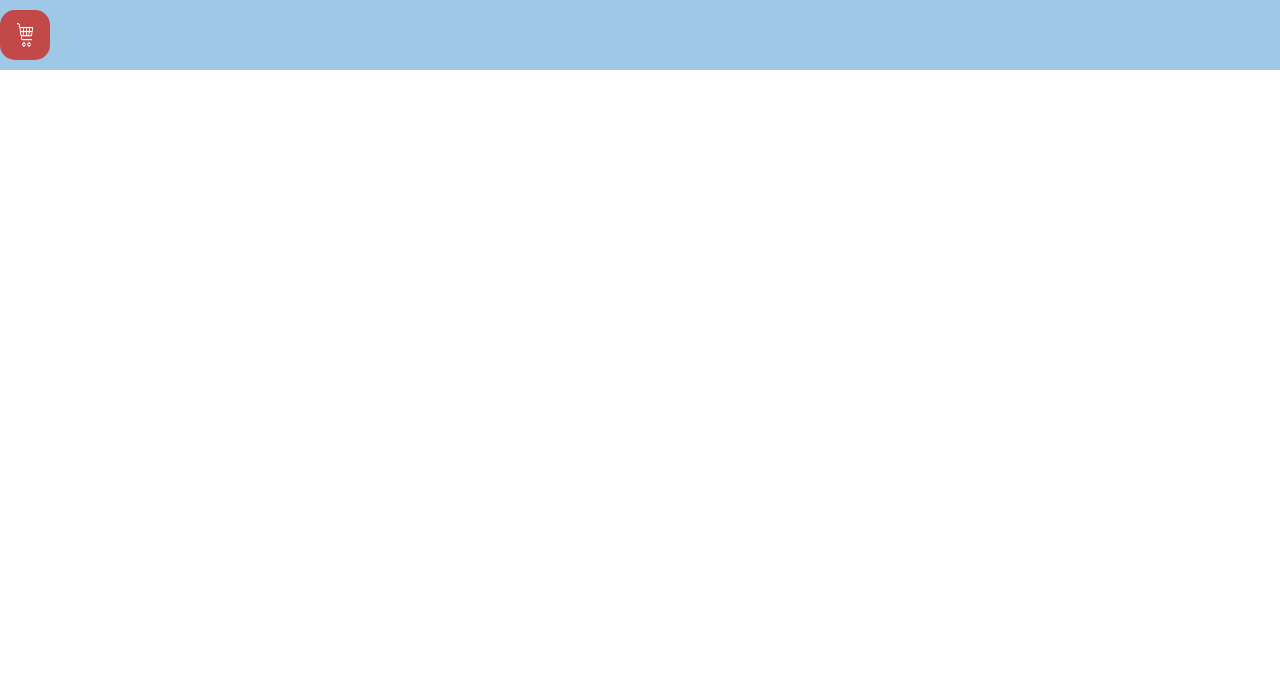
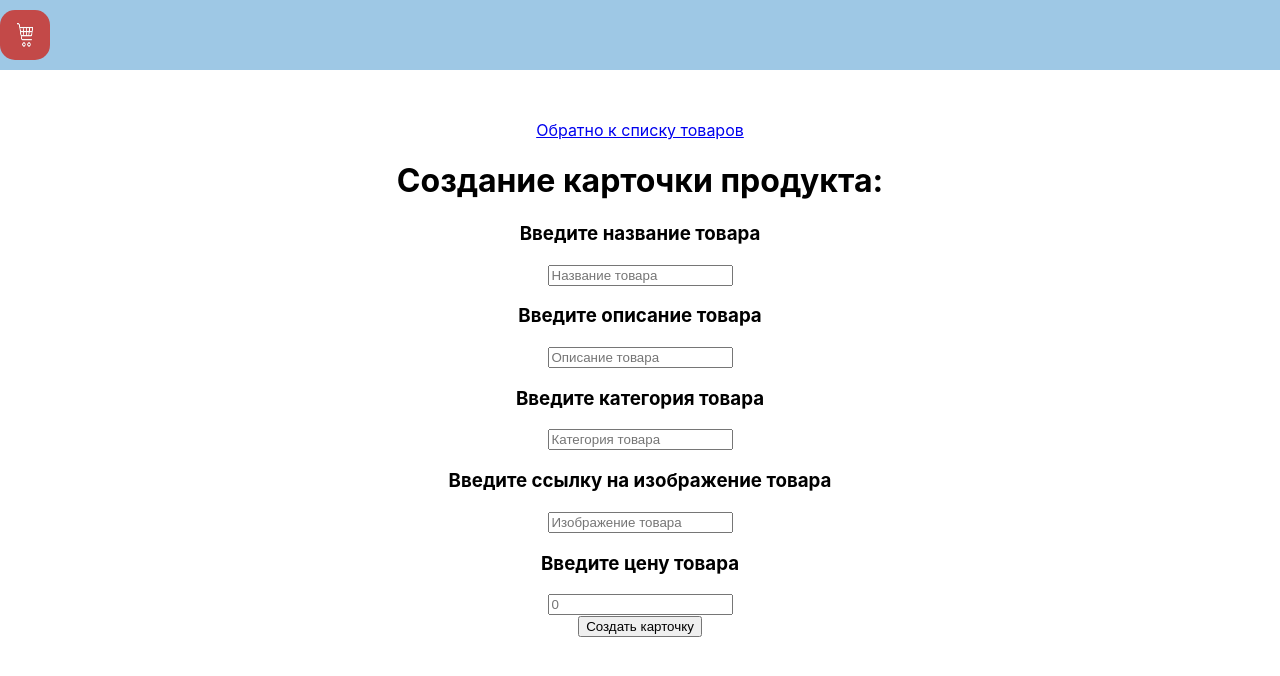
Before and after one commit to dsfghj228/AlphaTestTask, a React (Create React App) app: page /create-product in a window 1280 px wide. Before the commit this address had no page. Shown: the top 676 px of the page. Built offline with nearby package versions, Linux system fonts and the light colour scheme.

Commit message:
Created CreateProductCart

```diff
--- a/src/App.tsx
+++ b/src/App.tsx
@@ -3,6 +3,7 @@ import { Routes, Route } from 'react-router-dom';
 import ProductsPage from './Pages/ProductsPage';
 import Navbar from './Components/Navbar';
 import ProductPage from './Pages/ProductPage';
+import CreateProductPage from './Pages/CreateProductPage';
 
 function App() {
   return (
@@ -11,6 +12,7 @@ function App() {
       <Routes>
         <Route path='/products' element={<ProductsPage />}/>
         <Route path='/products/:id' element={<ProductPage />} />
+        <Route path='/create-product' element={<CreateProductPage />} />
       </Routes>
     </div>
   );
--- a/src/Components/Navbar.tsx
+++ b/src/Components/Navbar.tsx
@@ -1,6 +1,8 @@
 import React from 'react'
 import logo from "../Images/6672270964.jpg"
 import s from "../Styles/Components/Navbar.module.css"
+import { Link } from 'react-router-dom'
+import CreateProductPage from '../Pages/CreateProductPage'
 
 type Props = {}
 
@@ -11,6 +13,9 @@ const Navbar = (props: Props) => {
             <img className={s.logo}
                  src={logo}
                  alt='Логотип'/>
+            <Link to={"/create-product"}>
+            Создать карточку продукта
+            </Link>
         </div>
     </div>
   )
--- /dev/null
+++ b/src/Pages/CreateProductPage.tsx
@@ -0,0 +1,89 @@
+import React, { useState } from 'react'
+import { useDispatch } from 'react-redux';
+import { Link, useNavigate } from 'react-router-dom';
+import { createProduct } from '../Redux/ProductsSlice';
+
+type Props = {}
+
+const CreateProductPage = (props: Props) => {
+    const [ title, setTitle ] = useState<string>("");
+    const [ description, setDescription ] = useState<string>("");
+    const [ category, setCategory ] = useState<string>("");
+    const [ imageUrl, setImageUrl ] = useState<string>("");
+    const [ price, setPrice ] = useState<number>(0);
+    const navigate = useNavigate();
+    const dispatch = useDispatch();
+
+    const createProductCart = () => {
+        if (!title || !description || !category || !imageUrl || price <= 0) {
+            alert("Пожалуйста, заполните все поля.");
+            return;
+        }
+
+        const newProduct = {
+            id: Date.now(),
+            title,
+            description,
+            category,
+            image: imageUrl,
+            price,
+            isFavorite: false,
+        };
+
+        dispatch(createProduct(newProduct));
+
+        navigate("/products");
+    }
+
+  return (
+    <div>
+        <Link to={"/products"}>Обратно к списку товаров</Link>
+        <h1>Создание карточки продукта:</h1>
+        <div>
+            <h3>Введите название товара</h3>
+            <input type='text'
+                    placeholder='Название товара'
+                    value={title}
+                    onChange={(e) => setTitle(e.target.value)} />
+        </div>
+        <div>
+            <h3>Введите описание товара</h3>
+            <input type='text'
+                    placeholder='Описание товара'
+                    value={description}
+                    onChange={(e) => setDescription(e.target.value)} />
+        </div>
+        <div>
+            <h3>Введите категория товара</h3>
+            <input type='text'
+                    placeholder='Категория товара'
+                    value={category}
+                    onChange={(e) => setCategory(e.target.value)} />
+        </div>
+        <div>
+            <h3>Введите ссылку на изображение товара</h3>
+            <input type='text'
+                    placeholder='Изображение товара'
+                    value={imageUrl}
+                    onChange={(e) => setImageUrl(e.target.value)} />
+        </div>
+        <div>
+            <h3>Введите цену товара</h3>
+            <input type='number'
+                    placeholder='0'
+                    value={price == 0 ? "" : price}
+                    onChange={(e) => {
+                        const value = Number(e.target.value);
+                        if (!isNaN(value)) {
+                            setPrice(value);
+                        } else {
+                            setPrice(0);
+                        }
+                    }} />
+        </div>
+        <button onClick={() => createProductCart()}>Создать карточку</button>
+    </div>
+  )
+}
+
+export default CreateProductPage
--- a/src/Pages/ProductsPage.tsx
+++ b/src/Pages/ProductsPage.tsx
@@ -31,7 +31,6 @@ const ProductsPage = (props: Props) => {
         category: p.category,
         image: p.image,
         price: p.price,
-        rating: p.rating,
         isFavorite: false,
       }));
 
--- a/src/Redux/ProductsSlice.ts
+++ b/src/Redux/ProductsSlice.ts
@@ -13,18 +13,22 @@ export const productsSlice = createSlice({
     resetState: (state) => {
       state = []
     },
-    toggleFavorite(state, action) {
+    toggleFavorite: (state, action) => {
       const product = state.find(product => product.id === action.payload);
       if (product) {
         product.isFavorite = !product.isFavorite;
       }
     },
-    removeProduct(state, action) {
+    removeProduct: (state, action) => {
       return state.filter(product => product.id !== action.payload);
     },
+    createProduct: (state, action) => {
+      state.push(action.payload);
+    }
   },
 })
 
-export const { addProducts, resetState, toggleFavorite, removeProduct} = productsSlice.actions
+export const { addProducts, resetState, toggleFavorite, removeProduct, createProduct} = productsSlice.actions;
+
 
 export default productsSlice.reducer
--- a/src/Styles/Components/Navbar.module.css
+++ b/src/Styles/Components/Navbar.module.css
@@ -10,7 +10,7 @@
     height: 70px;
     display: flex;
     align-items: center;
-    justify-content: start;
+    justify-content: space-between;
     margin: auto;
 }
 
@@ -19,3 +19,10 @@
     height: 50px;
     border-radius: 15px;
 }
+
+.navbar_box a {
+    text-decoration: none;
+    color: #007BFF;
+    font-size: 16px;
+    display: inline-block;
+  }
```
Also changed, not shown: src/interfaces.ts (+5 -4 lines).
